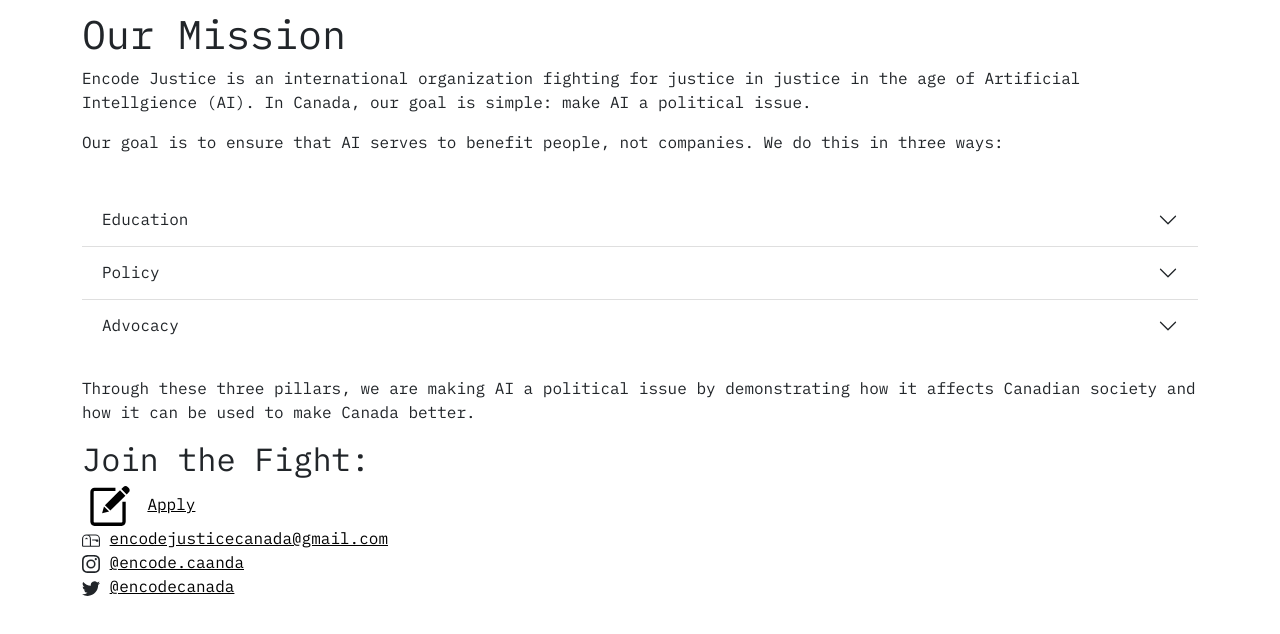
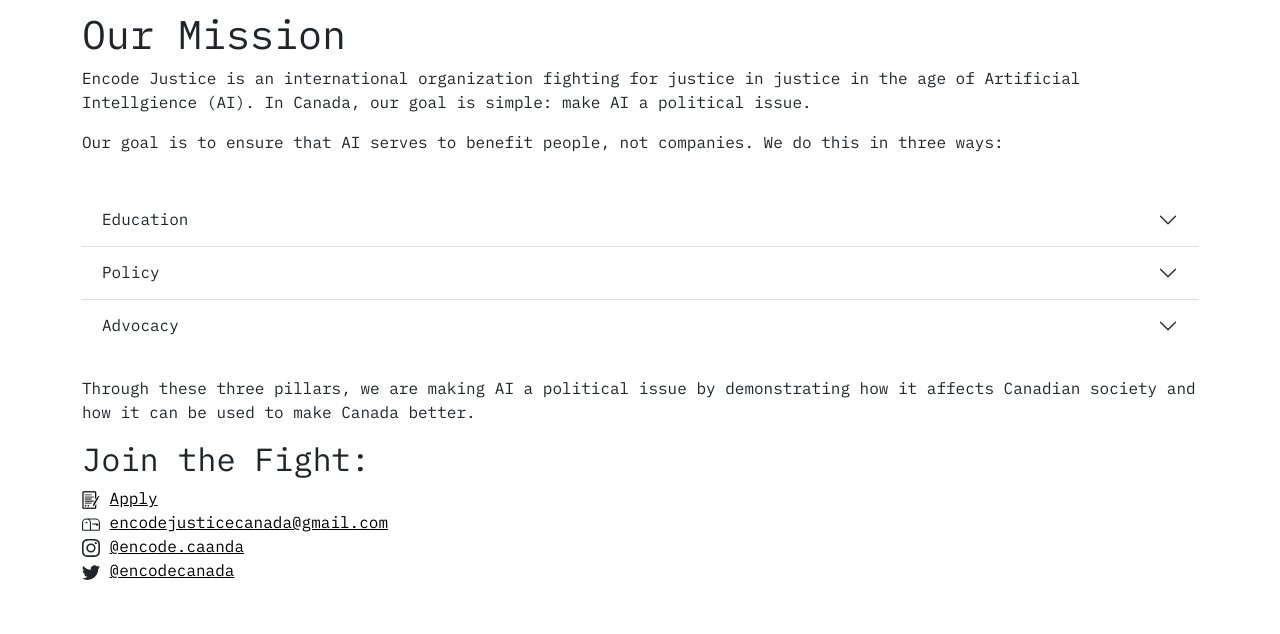
Before and after one commit to iepstein01/encode-justice-canada-website, a plain HTML site: page index.html in a window 1280 px wide. Shown: the part 80-714 px from the top of the page. Drawn offline with nearby package versions, Linux system fonts and the light colour scheme.

Commit message:
changed form icon

```diff
--- a/index.html
+++ b/index.html
@@ -120,7 +120,7 @@
     <div class="container">
         <h2>Join the Fight:</h2>
         <div>
-            <img src="assets/form_icon.svg" width="5%" height="5%">
+            <img src="assets/form_icon.png" width="18px">
             <a class="button" href="https://forms.gle/7rZrsHLatQ78sHY66" style="color: black;">
                 Apply
             </a>
```
Also changed, not shown: assets/form_icon.png (added), assets/form_icon.svg (deleted).
